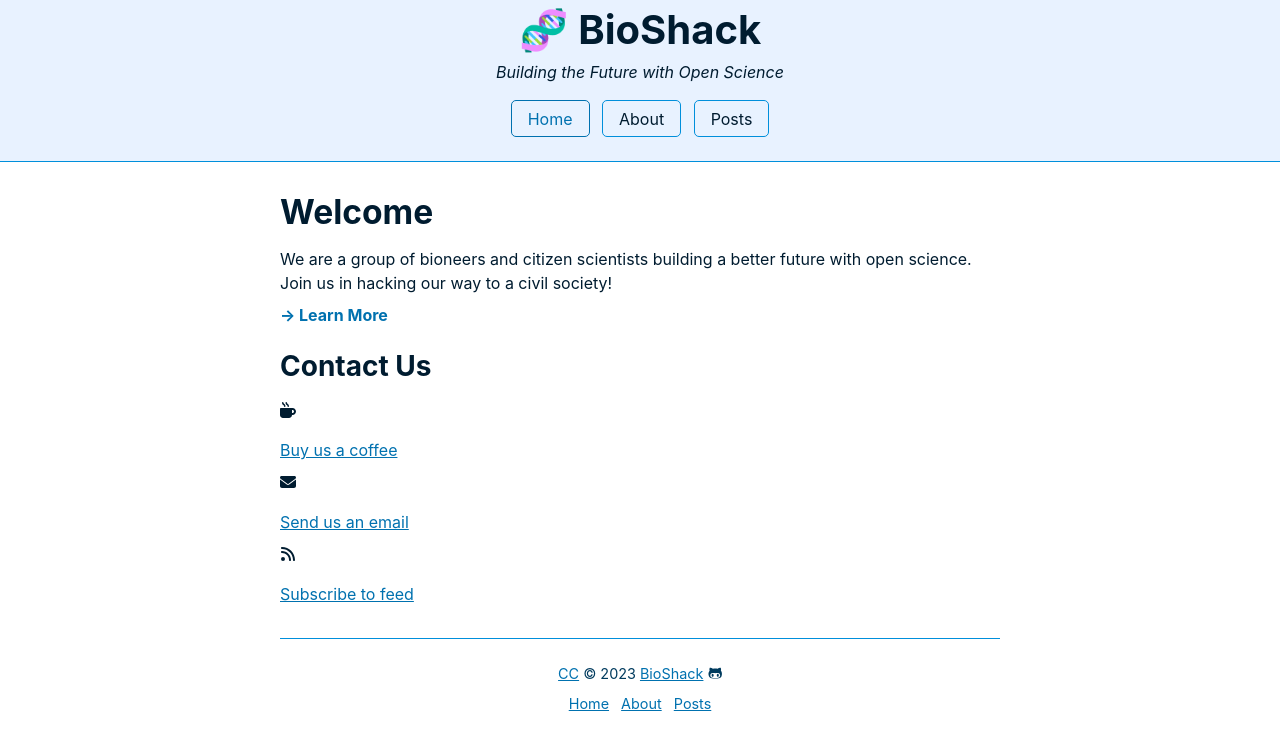
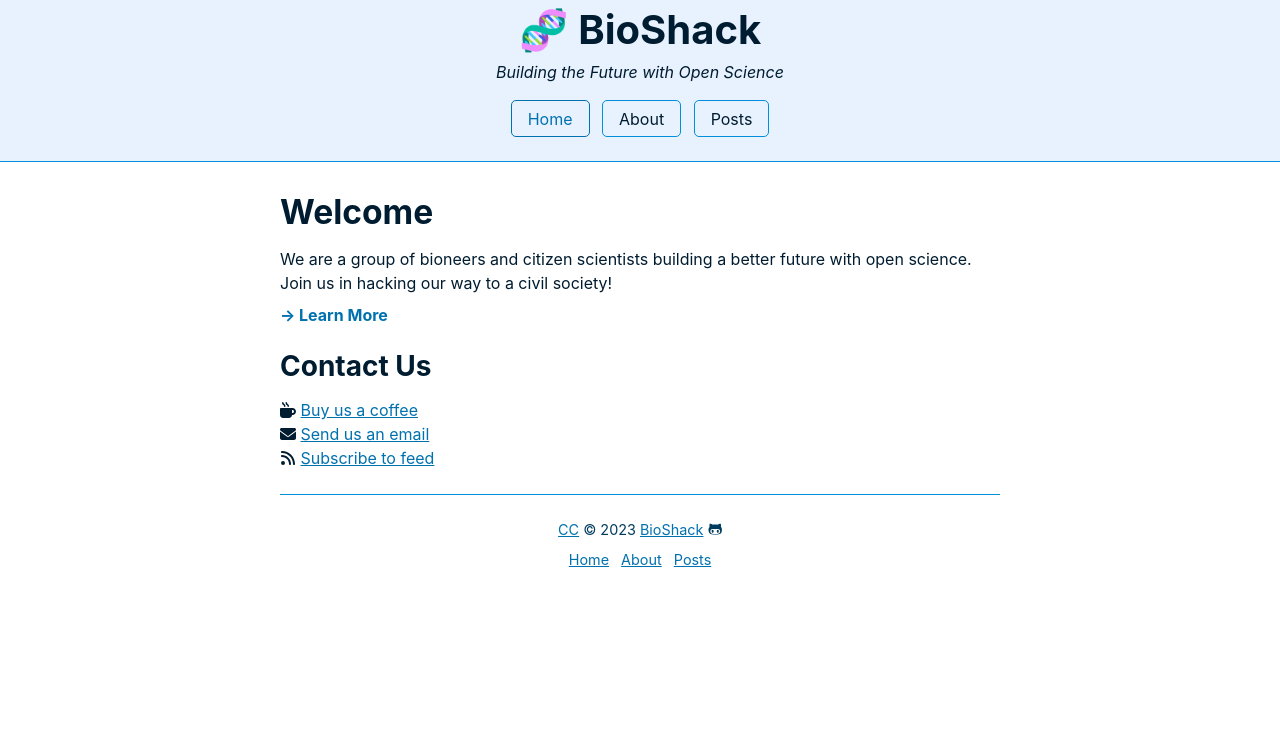
Before and after one commit to megdna/pond, a Jekyll site: the page built from pages/home.md, in a window 1280 px wide. Shown: the top 750 px of the page. Built offline with Jekyll 4.4.1, drawn with Linux system fonts in a browser that asks for light colours; comment, search, counter and statistics services are not loaded.

Commit message:
Update home.md

```diff
--- a/pages/home.md
+++ b/pages/home.md
@@ -9,6 +9,15 @@ We are a group of bioneers and citizen scientists building a better future with
 
 ### Contact Us
 
-<svg class="icon" viewBox="0 0 512 512"><path d="M88 0C74.7 0 64 10.7 64 24c0 38.9 23.4 59.4 39.1 73.1l1.1 1C120.5 112.3 128 119.9 128 136c0 13.3 10.7 24 24 24s24-10.7 24-24c0-38.9-23.4-59.4-39.1-73.1l-1.1-1C119.5 47.7 112 40.1 112 24c0-13.3-10.7-24-24-24zM32 192c-17.7 0-32 14.3-32 32V416c0 53 43 96 96 96H288c53 0 96-43 96-96h16c61.9 0 112-50.1 112-112s-50.1-112-112-112H352 32zm352 64h16c26.5 0 48 21.5 48 48s-21.5 48-48 48H384V256zM224 24c0-13.3-10.7-24-24-24s-24 10.7-24 24c0 38.9 23.4 59.4 39.1 73.1l1.1 1C232.5 112.3 240 119.9 240 136c0 13.3 10.7 24 24 24s24-10.7 24-24c0-38.9-23.4-59.4-39.1-73.1l-1.1-1C231.5 47.7 224 40.1 224 24z"/></svg><a href="https://ko-fi.com/bioshack" target="_blank">Buy us a coffee</a>
-<svg class="icon" viewBox="0 0 512 512"><path d="M48 64C21.5 64 0 85.5 0 112c0 15.1 7.1 29.3 19.2 38.4L236.8 313.6c11.4 8.5 27 8.5 38.4 0L492.8 150.4c12.1-9.1 19.2-23.3 19.2-38.4c0-26.5-21.5-48-48-48H48zM0 176V384c0 35.3 28.7 64 64 64H448c35.3 0 64-28.7 64-64V176L294.4 339.2c-22.8 17.1-54 17.1-76.8 0L0 176z"/></svg><a href="mailto:bio@d8a.org" target="_blank">Send us an email</a>
-<svg class="icon" viewBox="0 0 448 512"><path d="M0 64C0 46.3 14.3 32 32 32c229.8 0 416 186.2 416 416c0 17.7-14.3 32-32 32s-32-14.3-32-32C384 253.6 226.4 96 32 96C14.3 96 0 81.7 0 64zM0 416a64 64 0 1 1 128 0A64 64 0 1 1 0 416zM32 160c159.1 0 288 128.9 288 288c0 17.7-14.3 32-32 32s-32-14.3-32-32c0-123.7-100.3-224-224-224c-17.7 0-32-14.3-32-32s14.3-32 32-32z"/></svg><a href="{{ site.baseurl }}/feed" target="_blank">Subscribe to feed</a>
+<div>
+<svg class="icon" viewBox="0 0 512 512"><path d="M88 0C74.7 0 64 10.7 64 24c0 38.9 23.4 59.4 39.1 73.1l1.1 1C120.5 112.3 128 119.9 128 136c0 13.3 10.7 24 24 24s24-10.7 24-24c0-38.9-23.4-59.4-39.1-73.1l-1.1-1C119.5 47.7 112 40.1 112 24c0-13.3-10.7-24-24-24zM32 192c-17.7 0-32 14.3-32 32V416c0 53 43 96 96 96H288c53 0 96-43 96-96h16c61.9 0 112-50.1 112-112s-50.1-112-112-112H352 32zm352 64h16c26.5 0 48 21.5 48 48s-21.5 48-48 48H384V256zM224 24c0-13.3-10.7-24-24-24s-24 10.7-24 24c0 38.9 23.4 59.4 39.1 73.1l1.1 1C232.5 112.3 240 119.9 240 136c0 13.3 10.7 24 24 24s24-10.7 24-24c0-38.9-23.4-59.4-39.1-73.1l-1.1-1C231.5 47.7 224 40.1 224 24z"/></svg>
+<a href="https://ko-fi.com/bioshack" target="_blank">Buy us a coffee</a>
+</div>
+<div>
+<svg class="icon" viewBox="0 0 512 512"><path d="M48 64C21.5 64 0 85.5 0 112c0 15.1 7.1 29.3 19.2 38.4L236.8 313.6c11.4 8.5 27 8.5 38.4 0L492.8 150.4c12.1-9.1 19.2-23.3 19.2-38.4c0-26.5-21.5-48-48-48H48zM0 176V384c0 35.3 28.7 64 64 64H448c35.3 0 64-28.7 64-64V176L294.4 339.2c-22.8 17.1-54 17.1-76.8 0L0 176z"/></svg>
+<a href="mailto:bio@d8a.org" target="_blank">Send us an email</a>
+</div>
+<div>
+<svg class="icon" viewBox="0 0 448 512"><path d="M0 64C0 46.3 14.3 32 32 32c229.8 0 416 186.2 416 416c0 17.7-14.3 32-32 32s-32-14.3-32-32C384 253.6 226.4 96 32 96C14.3 96 0 81.7 0 64zM0 416a64 64 0 1 1 128 0A64 64 0 1 1 0 416zM32 160c159.1 0 288 128.9 288 288c0 17.7-14.3 32-32 32s-32-14.3-32-32c0-123.7-100.3-224-224-224c-17.7 0-32-14.3-32-32s14.3-32 32-32z"/></svg>
+<a href="{{ site.baseurl }}/feed" target="_blank">Subscribe to feed</a>
+</div>
```
